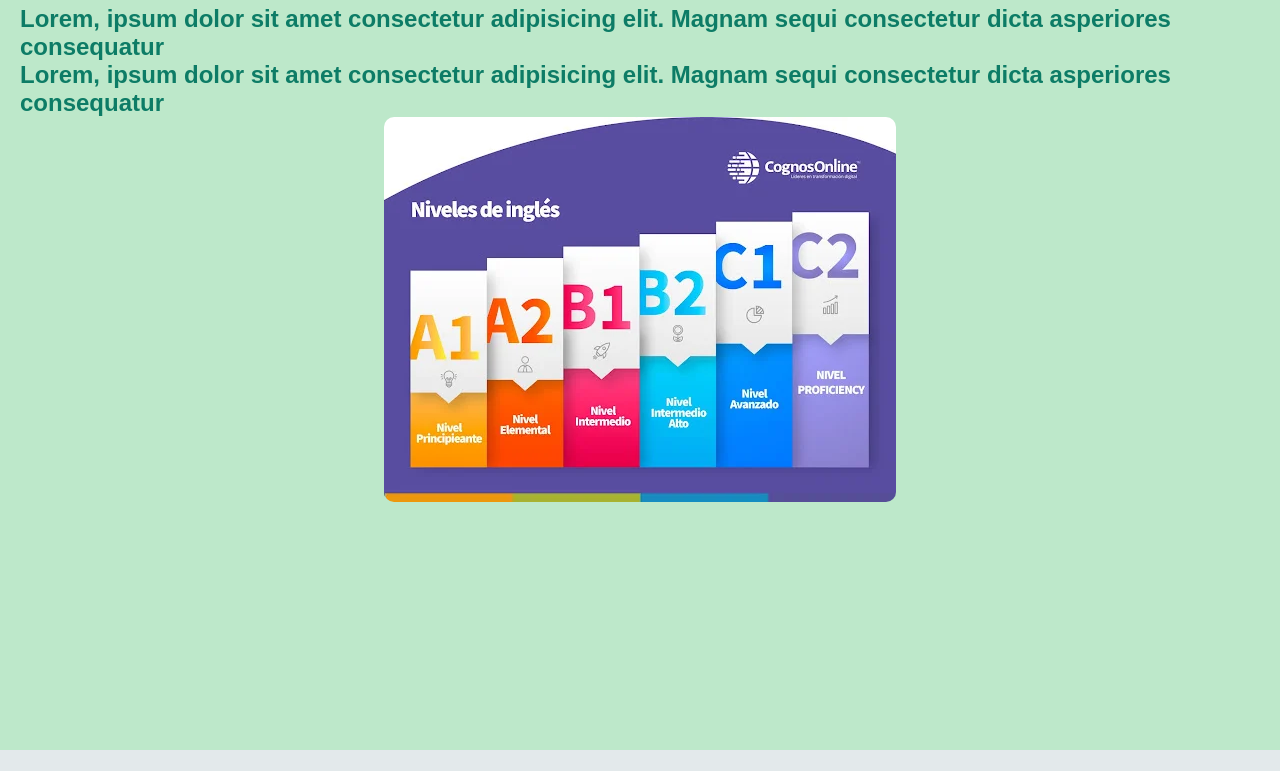
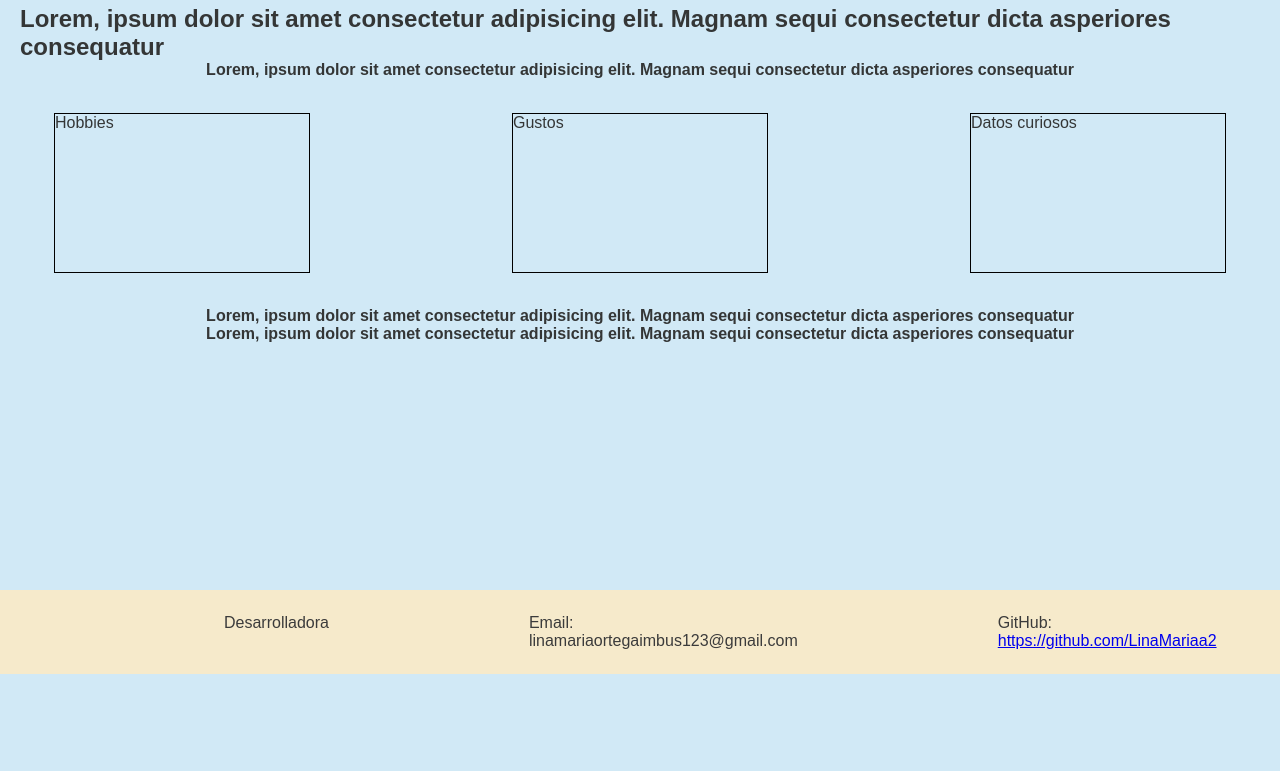
Before and after one commit to LinaMariaa2/Portafolio_, a plain HTML site: page index.html in a window 1280 px wide. Shown: the part 284-1055 px from the top of the page. After the commit the page ends 958 px from the top, so only its background shows below. Drawn offline with Linux system fonts and the light colour scheme.

Commit message:
version3

```diff
--- a/index.html
+++ b/index.html
@@ -13,7 +13,7 @@
             <a href="index.html">Home</a>
             <a href="yo.html">About Me</a>
             <a href="educacion.html">Education</a>
-            <a href="#Contacto" target="_blank">Contacto</a>
+
         </nav>
     </header>
 
@@ -21,11 +21,18 @@
         <section class="section">
             <img class="imagen" src="./Img/Icono.webp" alt="Icono">
         </section>
-        <h1 class="titulo">Inicio</h1>
+        <h1 class="titulo">Home</h1>
         <article class="contenido">
             <h2 class="texto-principal">Lorem, ipsum dolor sit amet consectetur adipisicing elit. Magnam sequi consectetur dicta asperiores consequatur</h2>
-            <h2 class="texto-principal">Lorem, ipsum dolor sit amet consectetur adipisicing elit. Magnam sequi consectetur dicta asperiores consequatur</h2>
-            <img class="imagen-secundaria" src="Img/imagen.webp" alt="Imagen">
+            <h2 class="texto__alternativo">Lorem, ipsum dolor sit amet consectetur adipisicing elit. Magnam sequi consectetur dicta asperiores consequatur</h2>
+            <section class="cuadro">
+                <div class="cuadroborderp border">Hobbies</div>
+                <div class="cuadroborderp border">Gustos</div>
+                <div class="cuadroborderp border">Datos curiosos</div>
+
+            </section>
+            <h2 class="texto__alternativo">Lorem, ipsum dolor sit amet consectetur adipisicing elit. Magnam sequi consectetur dicta asperiores consequatur</h2>
+            <h2 class="texto__alternativo">Lorem, ipsum dolor sit amet consectetur adipisicing elit. Magnam sequi consectetur dicta asperiores consequatur</h2>
         </article>
 
     </main>
@@ -33,7 +40,7 @@
     <footer class="footer">
         <p class="footer__texto">Desarrolladora</p>
         <p class="footer__texto">Email:
-            <br>linamariaortega91@gmail.com</p>
+            <br>linamariaortegaimbus123@gmail.com</p>
         <p class="footer__texto">GitHub: <a href="https://github.com/LinaMariaa2">
             <br>https://github.com/LinaMariaa2</a></p>
     </footer>
--- a/styles/style.css
+++ b/styles/style.css
@@ -1,7 +1,8 @@
 :root {
-    --color-letra: #0D7C66;
-    --color-letra-footer: #41B3A2;
-    --color-fondo: #BDE8CA;
+    --color-letra: #343636;
+    --color-letra-footer: #3b3b3b;
+    --color-fondo: #D1E9F6;
+    --color-fondo-footer: #F6EACB;
     --color-secundario: #D7C3F1;
     --fuente-letra: 'Krona One', sans-serif;
 }
@@ -35,7 +36,7 @@ body {
 
 .main {
     padding: 20px;
-    height: 120vh;
+    height: 100vh;
 }
 .espacio1{
     height: 10vh;
@@ -55,6 +56,7 @@ body {
     margin: auto;
     border-radius: 50%;
 }
+
 .imagen {
     width: 130px;
     height: 130px;
@@ -86,12 +88,12 @@ body {
 
 .sobre-mi__texto {
     max-width: 600px;
-    font-size: 1.2rem;
+    font-size: 1.1rem;
     line-height: 1.6;
 }
 
 .proyectos, .habilidades, .contacto {
-    margin-top: 40px;
+    margin-top: 42px;
 }
 
 .titulo-secundario {
@@ -126,7 +128,7 @@ body {
 
 .footer {
     display: flex;
-    background-color: #e3e9eb;
+    background-color: var(--color-fondo-footer);
     padding: 24px;
     color: var(--color-letra-footer);
     font-family: var(--fuente-letra);
@@ -135,3 +137,27 @@ body {
 .footer__texto {
     margin-left: 200px;
 }
+
+.texto__alternativo{
+    color: var(--color-letra);
+    font-size: 1em;
+    text-align: center;
+    text-transform: inherit;
+}
+
+.border{
+    border: 1px solid black;
+    padding: auto;
+}
+.cuadroborderp{
+    display: flex;
+    width: 20vw;
+    height: 20vh;
+    margin: 34px;
+
+}
+.cuadro{
+    display: flex;
+    justify-content: space-between;
+    text-align: center;
+}
```
Also changed, not shown: educacion.html (+1 -1 lines), yo.html (+8 -8 lines).
